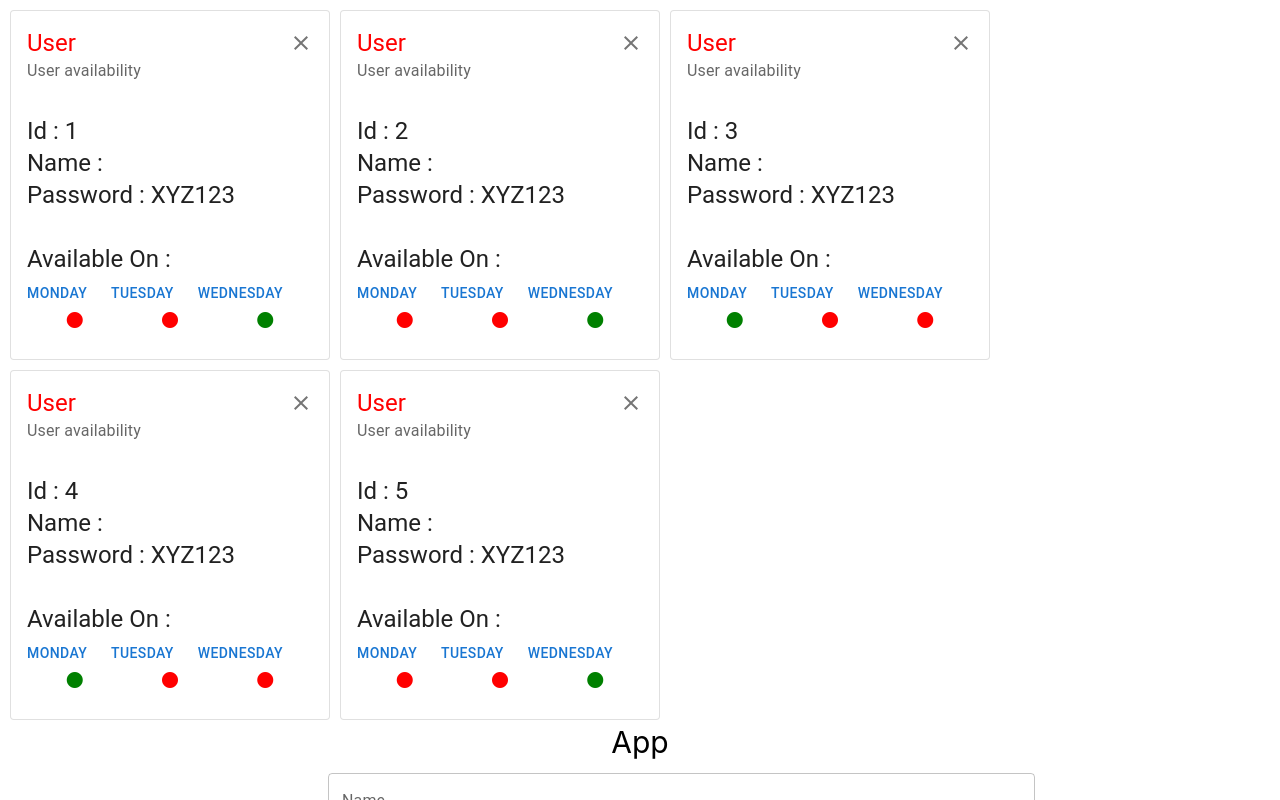
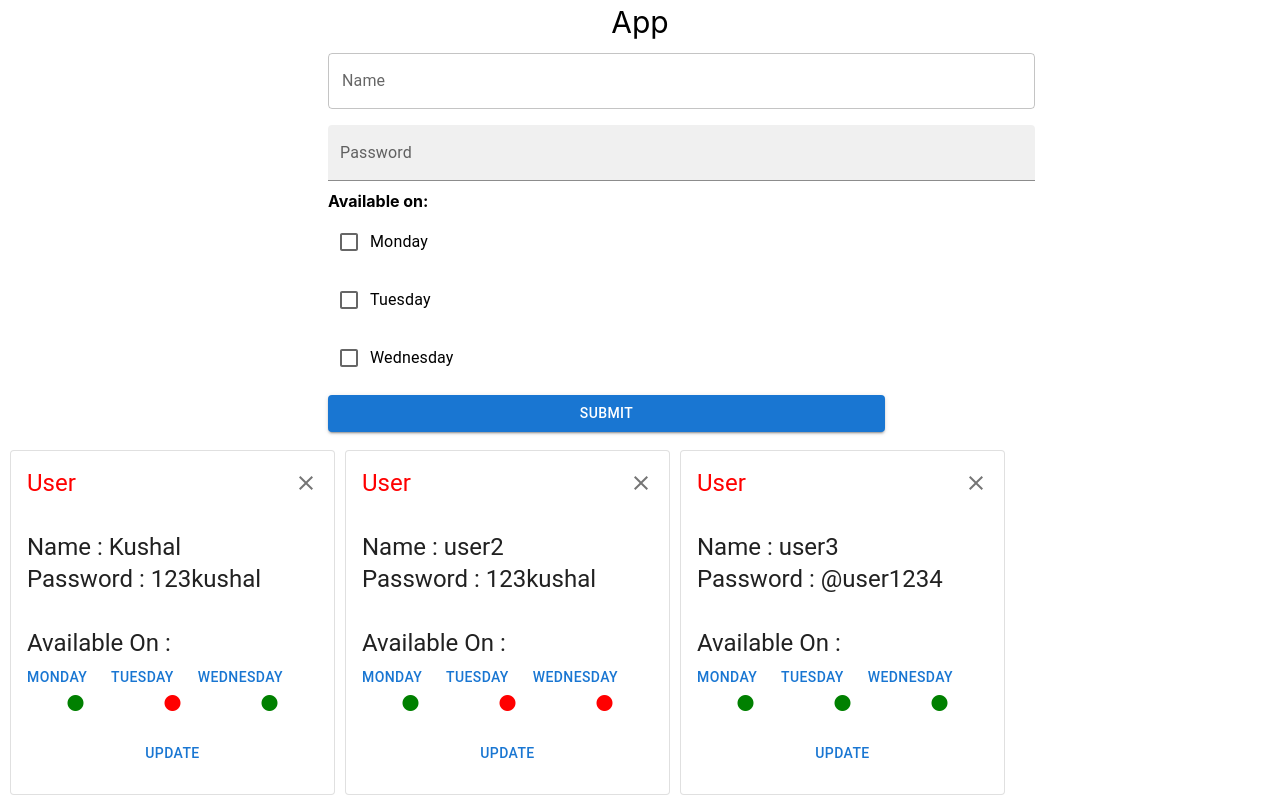
Before and after one commit to devamcodes/Frontend_Challenge, a React (Create React App) app: page / in a window 1280 px wide. Shown: the top 800 px of the page. Built offline with nearby package versions, Linux system fonts and the light colour scheme.

Commit message:
Proper merge, UPDATE and ADD function

```diff
--- a/src/App.js
+++ b/src/App.js
@@ -132,10 +132,9 @@ function App() {
 
 	return (
 		<div className="conatiner">
-			<div className="cards" style={{ display: "flex", flexFlow: "row wrap" }}>
-				<AnotherCard />
-			</div>
-			<h1 style={{ fontSize: "30px", textAlign: "center" }}>App</h1>
+
+      <h1 style={{ fontSize: "30px", textAlign: "center" }}>App</h1>
+
 			<div style={{ width: "50%", margin: "auto" }}>
 				<Box
 					component="form"
@@ -191,6 +190,11 @@ function App() {
 					</Button>
 				</Box>
 			</div>
+
+      <div className="cards" style={{ display: "flex", flexFlow: "row wrap" }}>
+				<AnotherCard  allUser={allUser} setAllUser={setAllUser} update={update}/>
+			</div>
+
 		</div>
 	);
 }
--- a/src/Components/AnotherCard.js
+++ b/src/Components/AnotherCard.js
@@ -1,76 +1,20 @@
-import React, { useState } from 'react'
+import React from 'react'
 import { Card, CardActions, CardContent, CardHeader, Typography, Button, IconButton } from '@mui/material'
 import { Close } from '@mui/icons-material';
 
 const AnotherCard = (props) => {
 
-    const users = [
-        {
-          id : "1",
-          firstName : "Kushal",
-          password : 'XYZ123',
-          days:{
-            monday: false,
-            tuesday: false,
-            wednesday: true
-          }
-        },
-        {
-          id : "2",
-          firstName : "Kunj",
-          password : 'XYZ123',
-          days:{
-            monday: false,
-            tuesday: false,
-            wednesday: true
-          }
-        },
-        {
-          id : "3",
-          firstName :"KASHISH",
-          password : 'XYZ123',
-          days:{
-            monday: true,
-            tuesday: false,
-            wednesday: false
-          }
-        },
-        {
-          id : "4",
-          firstName :"Devam",
-          password : 'XYZ123',
-          days:{
-            monday: true,
-            tuesday: false,
-            wednesday: false
-          }
-        },
-        {
-          id : "5",
-          firstName :"Harshil",
-          password : 'XYZ123',
-          days:{
-            monday: false,
-            tuesday: false,
-            wednesday: true
-          }
-        }
-    ]
-
-    const [ allUser, setallUser] = useState(users);
-
     const deleteItem = (users) => {
-      setallUser(allUser.filter(items => items.id!==users.id));
-      console.log('Pressed on delete', users);
+      props.setAllUser(props.allUser.filter(items => items.id!==users.id));
+      console.log('Delete user ', users);
     }
 
   return (
     <>
-        {allUser.map(users => (
-            <Card variant='outlined' style={{width:320, height:350, marginTop: 10, marginLeft: 10}}>
+        {props.allUser.map(users => (
+            <Card variant='outlined' style={{width:325, height:345, marginTop: 10, marginLeft: 10}}>
                 <CardHeader
                 title='User'
-                subheader='User availability'
                 sx={{ color: 'red'}}
                 action={
                     <IconButton onClick={() => {deleteItem(users)}} >
@@ -78,7 +22,6 @@ const AnotherCard = (props) => {
                     </IconButton>
                 }></CardHeader>
                 <CardContent>
-                    <Typography variant='h5'>Id : {users.id}</Typography>
                     <Typography variant='h5'>Name : {users.name}</Typography>
                     <Typography variant='h5'>Password : {users.password} </Typography>
                 </CardContent>
@@ -96,7 +39,7 @@ const AnotherCard = (props) => {
                     <i class="fa-solid fa-circle" style={{color:`${users.days.wednesday===true?'green':'red'}`}}/>
                 </CardContent>
                 <CardActions>
-                    <Button color='primary' fullWidth>Update</Button>
+                    <Button color='primary' fullWidth onClick={() => {props.update(users)}}>Update</Button>
                 </CardActions>
             </Card>
         ))}
```
